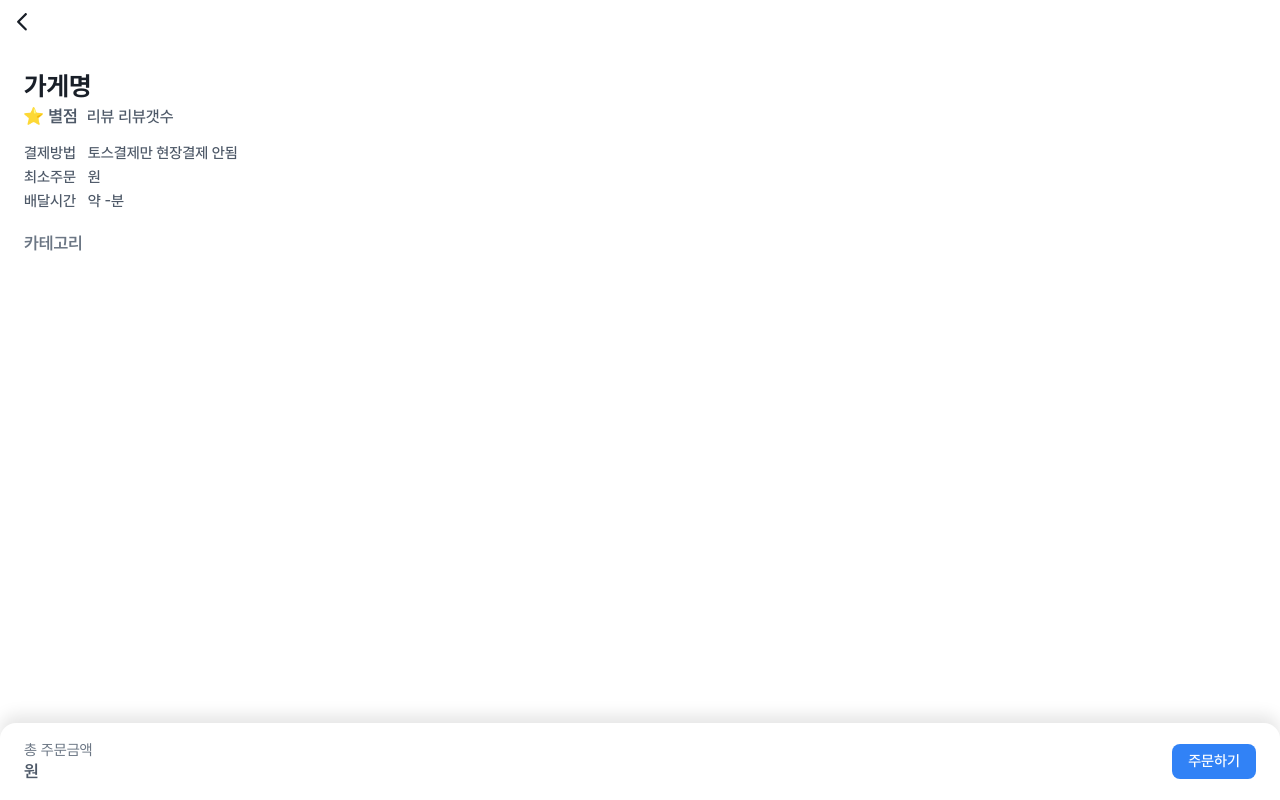
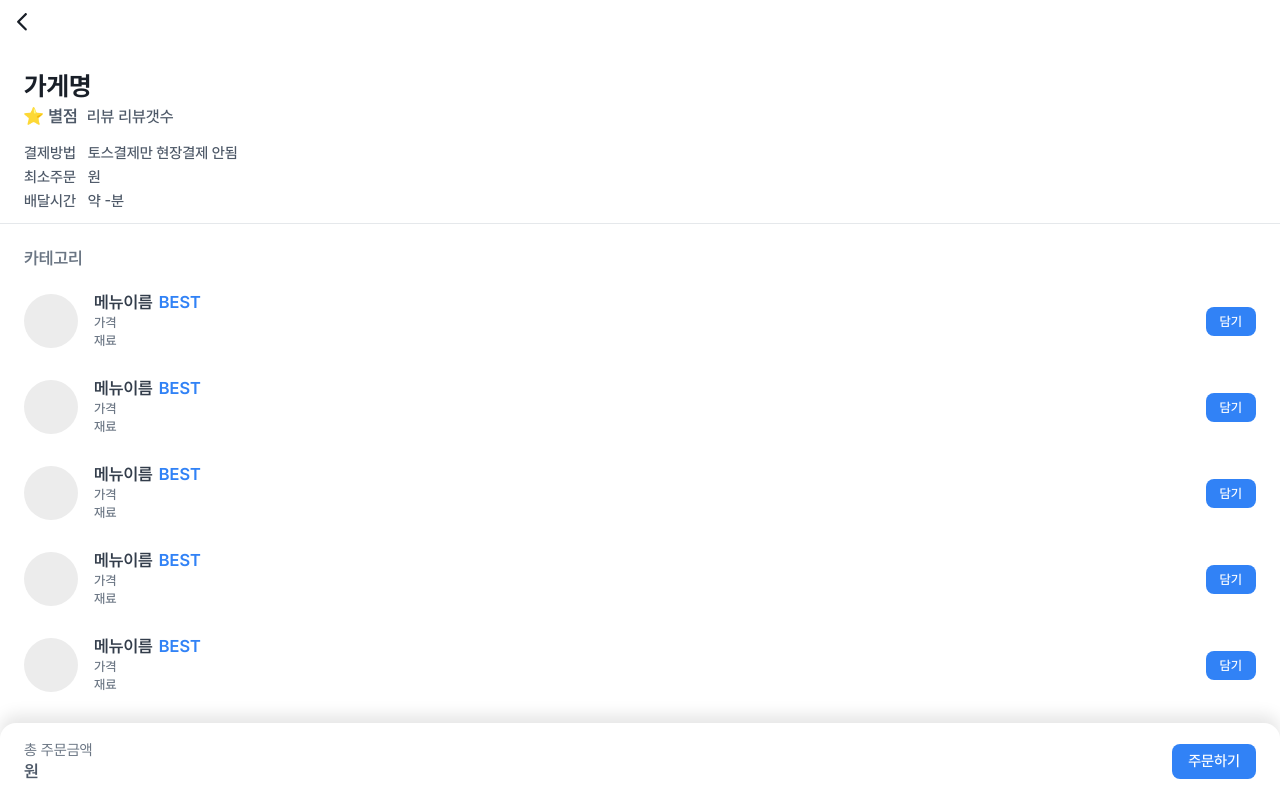
Before and after one commit to hyunn522/ts-practice, a React (Create React App) app: page /store/1 in a window 1280 px wide. Shown: the top 800 px of the page. Built offline with nearby package versions, Linux system fonts and the light colour scheme.

Commit message:
Design: StoreItem 레이아웃 완료

```diff
--- a/src/components/MenuItem/MenuItem.module.scss
+++ b/src/components/MenuItem/MenuItem.module.scss
@@ -0,0 +1,49 @@
+@import '../../styles/colors';
+@import '../StoreItem/StoreItem.module';
+
+.menu {
+  padding: 16px 24px;
+  display: flex;
+  justify-content: space-between;
+  align-items: center;
+
+  &.lastMargin {
+    margin-bottom: 77px;
+  }
+
+  & .addBtn {
+    padding: 8px 14px;
+    font-size: 13px;
+  }
+}
+
+image {
+  border-radius: 27px;
+}
+
+.menuInfo {
+  display: flex;
+  flex-direction: row;
+
+  & .menuText {
+    display: flex;
+    flex-direction: column;
+    margin-left: 16px;
+
+    & .best {
+      margin-left: 6px;
+      color: #3182f6;
+      font-family: 'Pretendard-SemiBold';
+      font-size: 17px;
+    }
+
+    & span:first-child {
+      @include heading2;
+    }
+
+    & .menuBody {
+      @include body1;
+      margin-top: 5px;
+    }
+  }
+}
--- a/src/components/MenuItem/MenuItem.tsx
+++ b/src/components/MenuItem/MenuItem.tsx
@@ -1,11 +1,34 @@
-import React from 'react';
+import Button from '../Button/Button';
+import styles from './MenuItem.module.scss';
 
 interface MenuProps {
   menu: string;
 }
 
 const MenuItem = ({ menu }: MenuProps) => {
-  return <div>MenuItem {menu}</div>;
+  const isLast = menu === '9';
+  const isBest = true;
+
+  return (
+    <div className={` ${styles.menu} ${isLast ? styles.lastMargin : ''}`}>
+      <div className={styles.menuInfo}>
+        <image />
+        <div className={styles.menuText}>
+          {isBest ? (
+            <div>
+              <span>메뉴이름</span>
+              <span className={styles.best}>BEST</span>
+            </div>
+          ) : (
+            <span>메뉴이름</span>
+          )}
+          <span className={styles.menuBody}>가격</span>
+          <span className={styles.menuBody}>재료</span>
+        </div>
+      </div>
+      <Button className={styles.addBtn}>담기</Button>
+    </div>
+  );
 };
 
 export default MenuItem;
--- a/src/components/StoreItem/StoreItem.module.scss
+++ b/src/components/StoreItem/StoreItem.module.scss
@@ -8,14 +8,6 @@
 
   &.lastMargin {
     margin-bottom: 77px; /* 조건에 따라 추가할 마진 값 */
-  }
-
-  & image {
-    width: 54px;
-    height: 54px;
-
-    border-radius: 8px;
-    background: #ececec;
   }
 
   & div {
@@ -37,3 +29,11 @@
     }
   }
 }
+
+image {
+  width: 54px;
+  height: 54px;
+
+  border-radius: 8px;
+  background: #ececec;
+}
--- a/src/pages/Store/Store.module.scss
+++ b/src/pages/Store/Store.module.scss
@@ -26,6 +26,7 @@
 }
 
 .storeSubHeader {
+  margin-top: 9px;
   margin-left: 24px;
   margin-bottom: 14px;
   @include GR300;
@@ -40,6 +41,10 @@
   }
 }
 
+.line {
+  @include line;
+}
+
 .category {
   font-size: 17px;
   font-family: 'Pretendard-SemiBold';
--- a/src/pages/Store/Store.tsx
+++ b/src/pages/Store/Store.tsx
@@ -4,7 +4,8 @@ import TopBar from '../../components/Top/TopBar';
 import styles from './Store.module.scss';
 
 const Store = () => {
-  const menus: string[] = [];
+  const menus: string[] = ['1', '2', '3', '4', '5', '6', '7', '8', '9'];
+
   return (
     <>
       <TopBar />
@@ -29,6 +30,7 @@ const Store = () => {
           <span>약 -분</span>
         </div>
       </div>
+      <div className={styles.line} />
       <div className={styles.category}>카테고리</div>
       {menus.map((menu) => {
         return <MenuItem menu={menu} />;
--- a/src/styles/colors.scss
+++ b/src/styles/colors.scss
@@ -31,3 +31,8 @@
   color: #4e5968;
   font-family: 'Pretendard-Medium';
 }
+
+@mixin line {
+  height: 1px;
+  background: #e5e8eb;
+}
```
